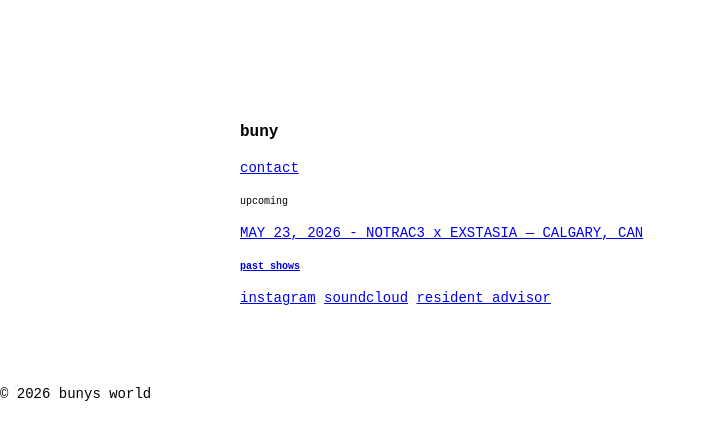
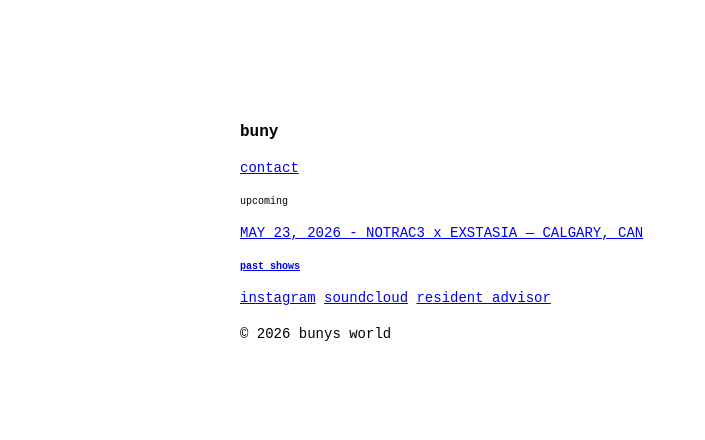
Before and after one commit to 746a70/buny, a Jekyll site: the page built from index.md, in a window 1280 px wide. Shown: the top 440 px of the page, without its empty margins (0-705 px from the left). Built offline with Jekyll 4.4.1, drawn with Linux system fonts in a browser that asks for light colours.

Commit message:
Update default.html

```diff
--- a/_layouts/default.html
+++ b/_layouts/default.html
@@ -5,20 +5,21 @@
   <meta name="viewport" content="width=device-width, initial-scale=1.0">
   <title>{{ page.title }}</title>
   <link rel="stylesheet" href="{{ '/style.css' | relative_url }}">
-  </head>
+</head>
 <body>
-
+<div class="master-wrapper">
   <header>
 
   </header>
 
   <main class="container">
     {{ content }}
-  </main>
 
-  <footer>
+     <footer>
     <p>&copy; {{ site.time | date: '%Y' }} bunys world</p>
   </footer>
 
+  </main>
 </body>
+</div>
 </html>
```
